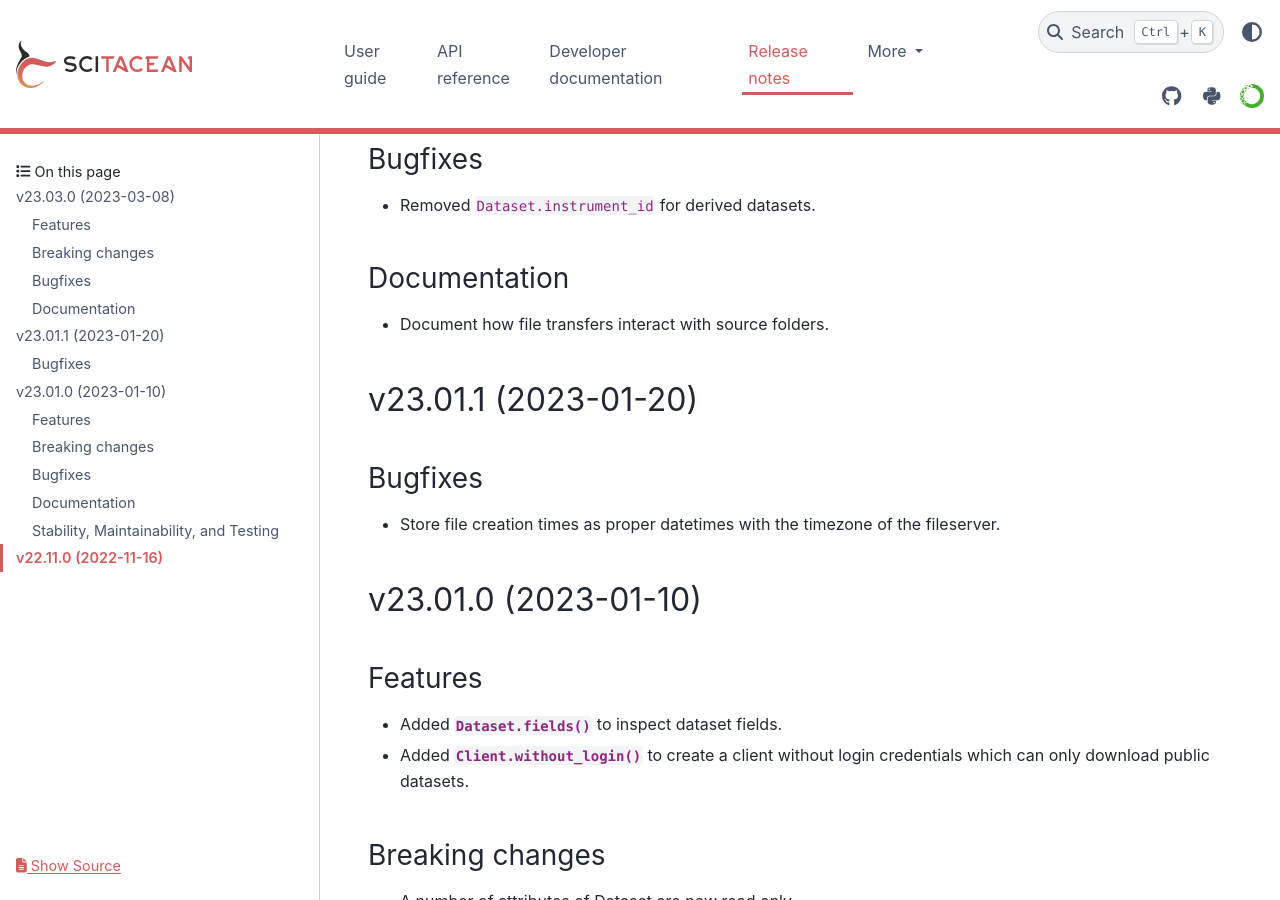
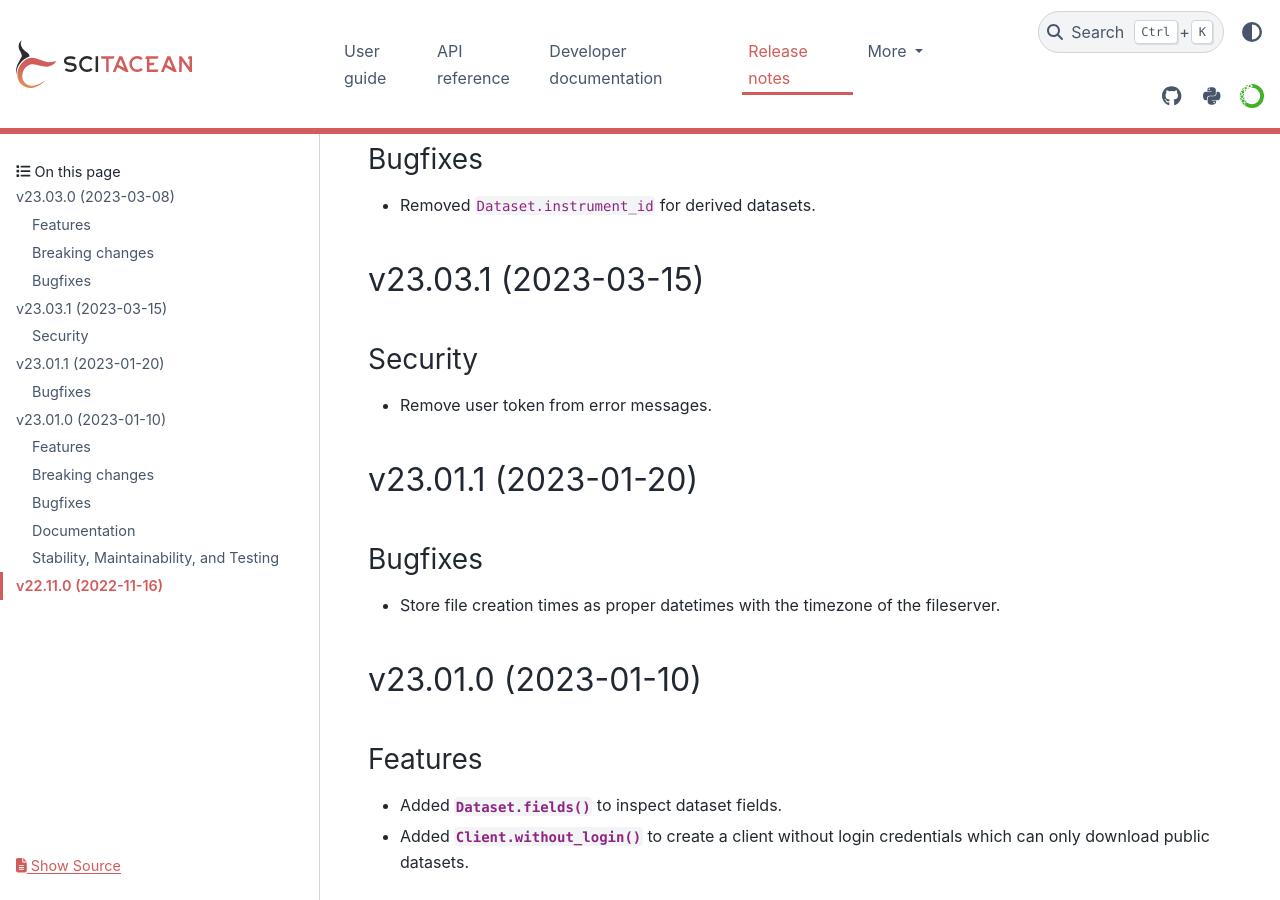
Before and after one commit to SciCatProject/scitacean, a Sphinx documentation site: the page built from docs/release-notes.rst, in a window 1280 px wide and 900 px high, scrolled down 597 px. Built offline with Sphinx 7.4.7 and the PyData theme 0.15.4, drawn with Linux system fonts in a browser that asks for light colours; the version number could not be read and is left out.

Commit message:
Add release note

```diff
--- a/docs/release-notes.rst
+++ b/docs/release-notes.rst
@@ -49,10 +49,13 @@ Bugfixes
 
 * Removed ``Dataset.instrument_id`` for derived datasets.
 
-Documentation
-~~~~~~~~~~~~~
+v23.03.1 (2023-03-15)
+---------------------
 
-* Document how file transfers interact with source folders.
+Security
+~~~~~~~~
+
+* Remove user token from error messages.
 
 v23.01.1 (2023-01-20)
 ---------------------
```
